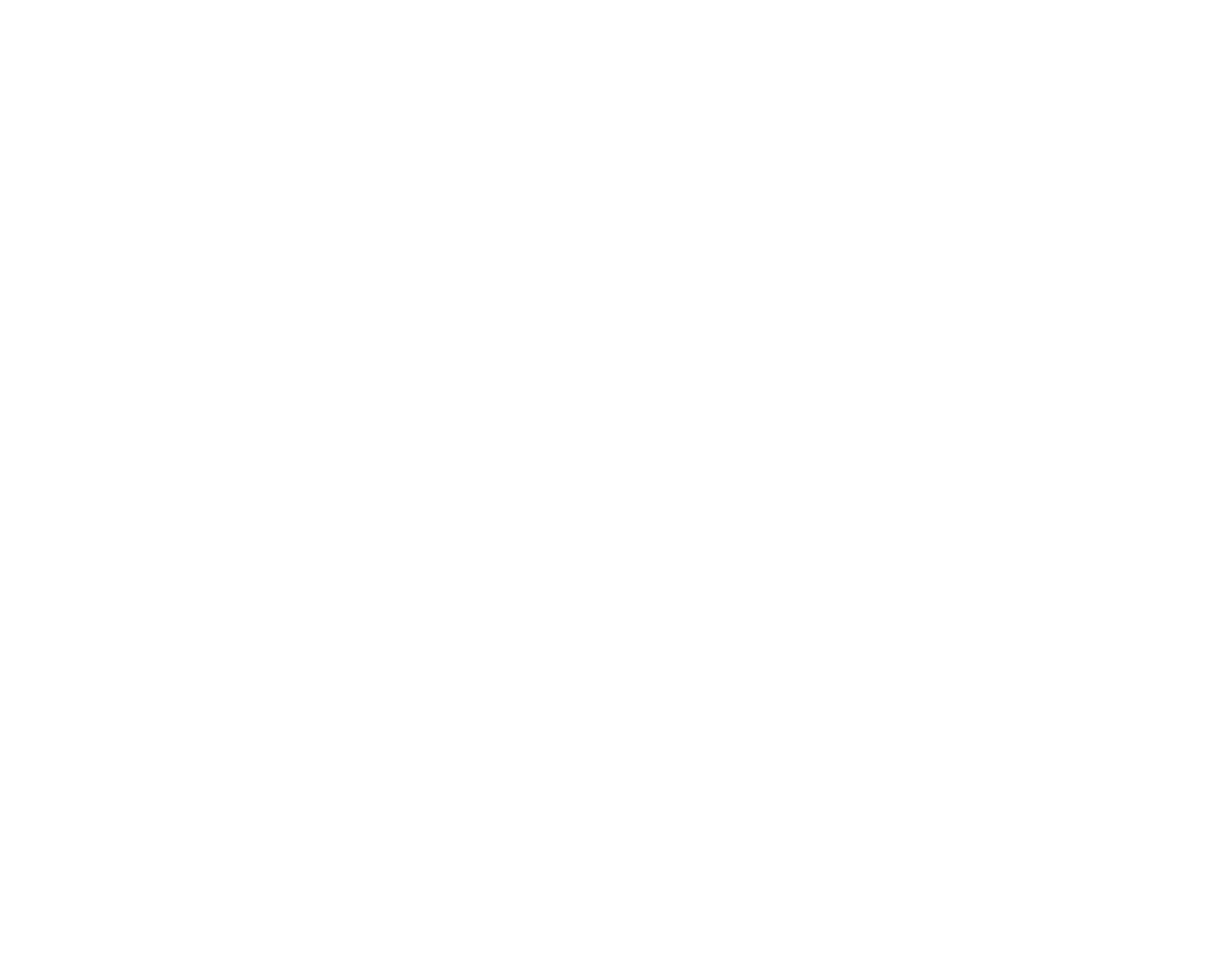
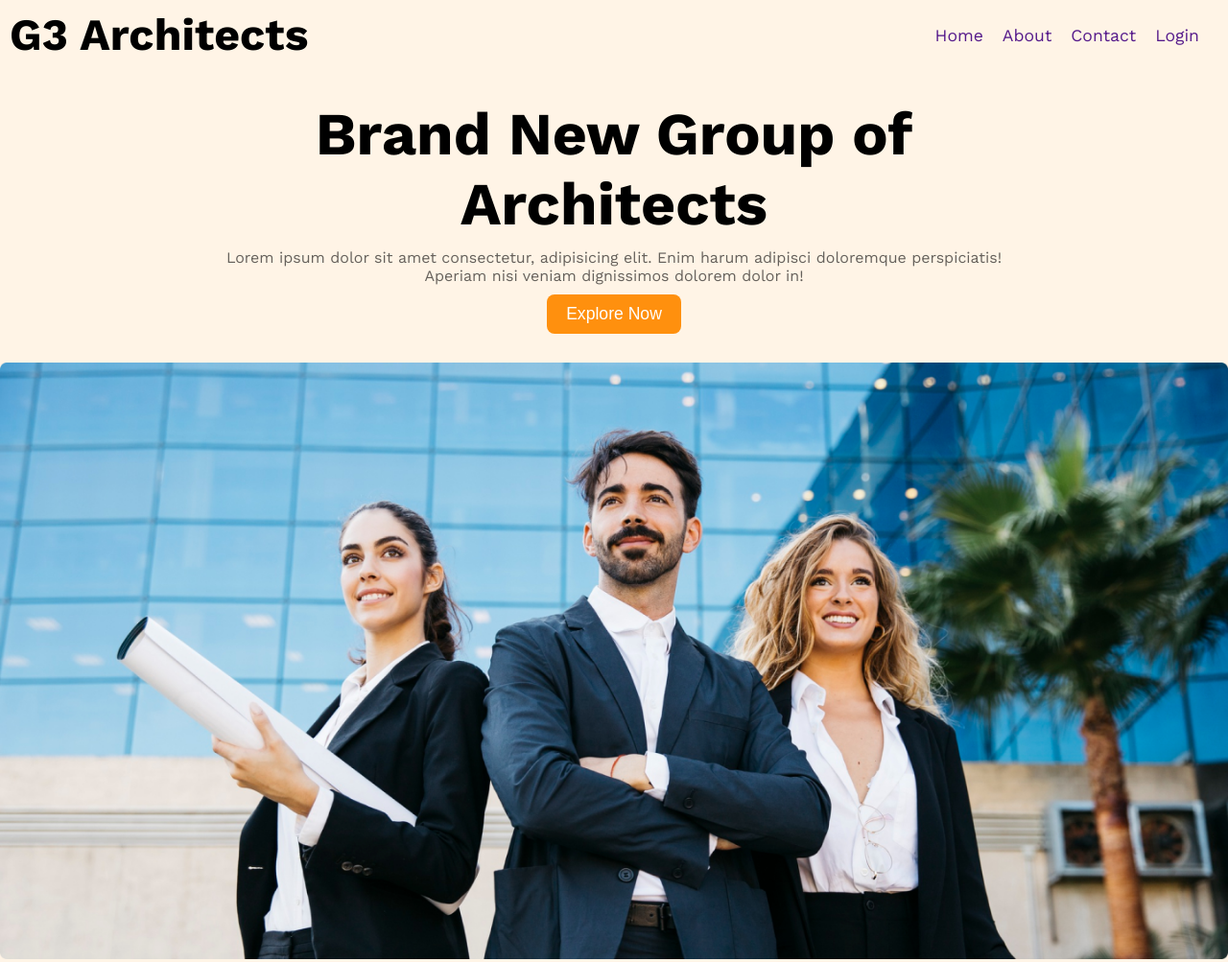
Before and after one commit to SabbirRshuvo/architects-responsive-website, a plain HTML site: page index.html in a window 1280 px wide. Shown: the whole page at 96% size. Before the commit the page ends 800 px from the top, so only its background shows below. Drawn offline with nearby package versions, Linux system fonts and the light colour scheme.

Commit message:
navbar and hero is done

```diff
--- a/index.html
+++ b/index.html
@@ -8,7 +8,23 @@
 </head>
 <body>
     <header>
-
+        <nav class="navbar">
+            <h3 class="brand">G3 Architects</h3>
+            <ul class="nav-links">
+                <li class="nav-item"><a href="" class="nav-link">Home</a></li>
+                <li class="nav-item"><a href="" class="nav-link">About</a></li>
+                <li class="nav-item"><a href="" class="nav-link">Contact</a></li>
+                <li class="nav-item"><a href="" class="nav-link">Login</a></li>
+            </ul>
+        </nav>
+        <div class="banner">
+            <div class="banner-content">
+                <h2>Brand New Group of Architects</h2>
+                <p>Lorem ipsum dolor sit amet consectetur, adipisicing elit. Enim harum adipisci doloremque perspiciatis! Aperiam nisi veniam dignissimos dolorem dolor in!</p>
+                <button class="btn">Explore Now</bu>
+            </div>
+            <img class="banner-img" src="images/banner.png" alt="">
+        </div>
     </header>
     <main></main>
     <footer></footer>
--- a/style.css
+++ b/style.css
@@ -1,5 +1,83 @@
+@import url('https://fonts.googleapis.com/css2?family=Work+Sans:ital,wght@0,100..900;1,100..900&display=swap');
+
 *{
     margin: 0;
     padding: 0;
     box-sizing: border-box;
 }
+
+body{
+    font-family: "Work Sans", sans-serif;
+}
+
+ .navbar{
+    display: flex;
+    justify-content: space-between;
+    padding: 10px;
+    align-items: center;
+ }
+ .nav-links{
+    display: flex;
+
+ }
+ .nav-item{
+    list-style: none;
+ }
+ .nav-link{
+    text-decoration: none;
+    margin-right: 20px;
+    font-size: 1.1rem;
+ }
+ .navbar , .banner{
+    margin: 0 auto;
+    background-color: rgba(255, 144, 14, 0.1);
+    max-width: 1440px;
+
+ }
+ .brand{
+    font-size: 2.9rem;
+    font-weight: 700;
+    line-height: 53px;
+ }
+
+
+/* banner
+
+
+*/
+
+.banner-content{
+    max-width: 850px;
+    text-align: center;
+    padding: 30px 0;
+    margin: 0 auto
+}
+.banner-content h2{
+    font-size: 3.9rem;
+    font-weight: 700;
+}
+.banner-content p{
+    font-size: 1rem;
+    opacity: 0.6;
+    padding: 10px 0;
+}
+.btn{
+    padding: 10px 20px;
+    background-color: rgb(255, 144, 14);
+    font-size: 1.1rem;
+    border-radius: 8px;
+    border: none;
+    color: white;
+    cursor: pointer;
+}
+.banner-img{
+    width: 100%;
+    overflow: hidden;
+}
+
+@media screen and (max-width: 576px) {
+    .navbar, .nav-links{
+        flex-direction: column;
+    }
+
+}
```
